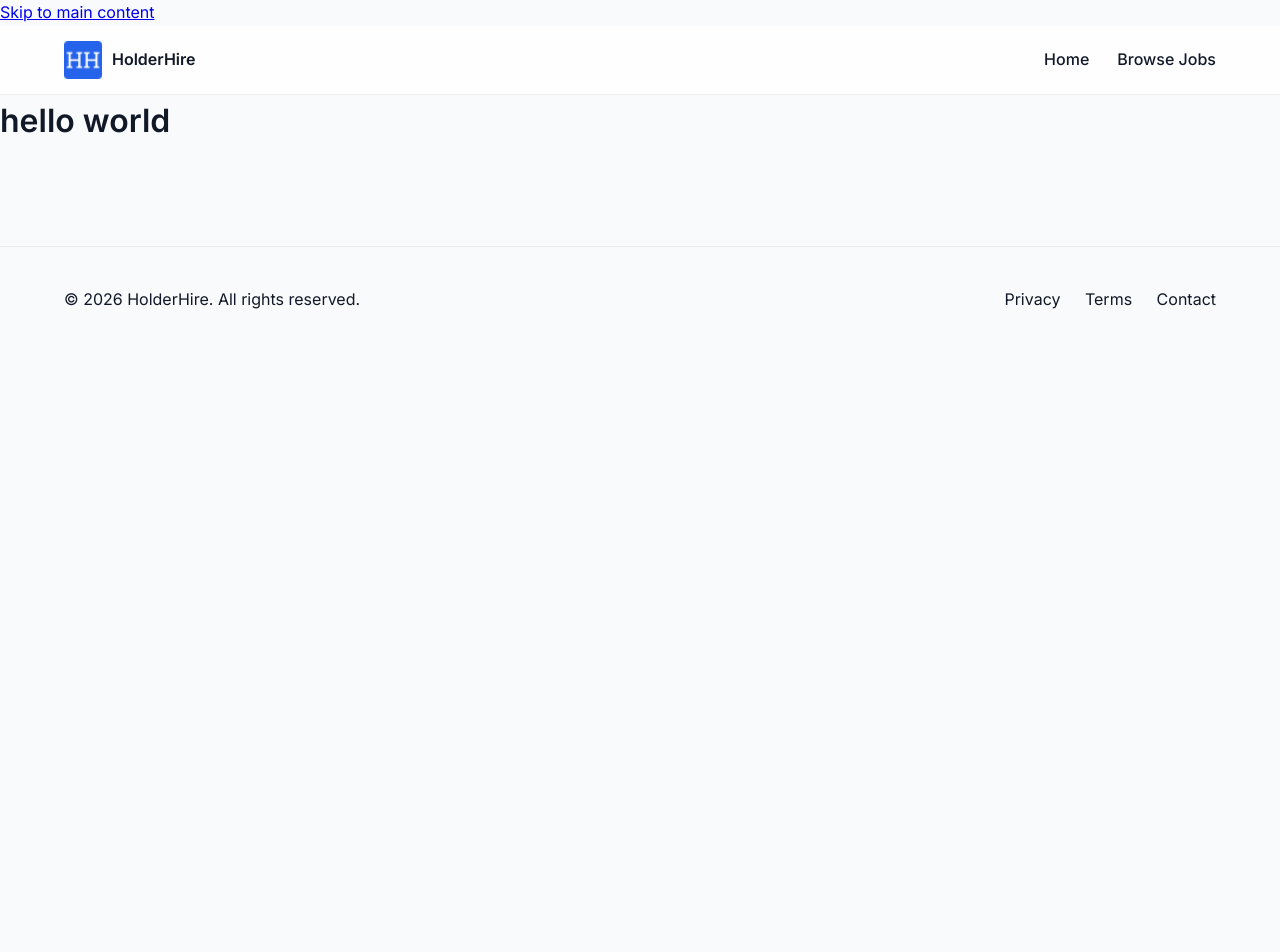
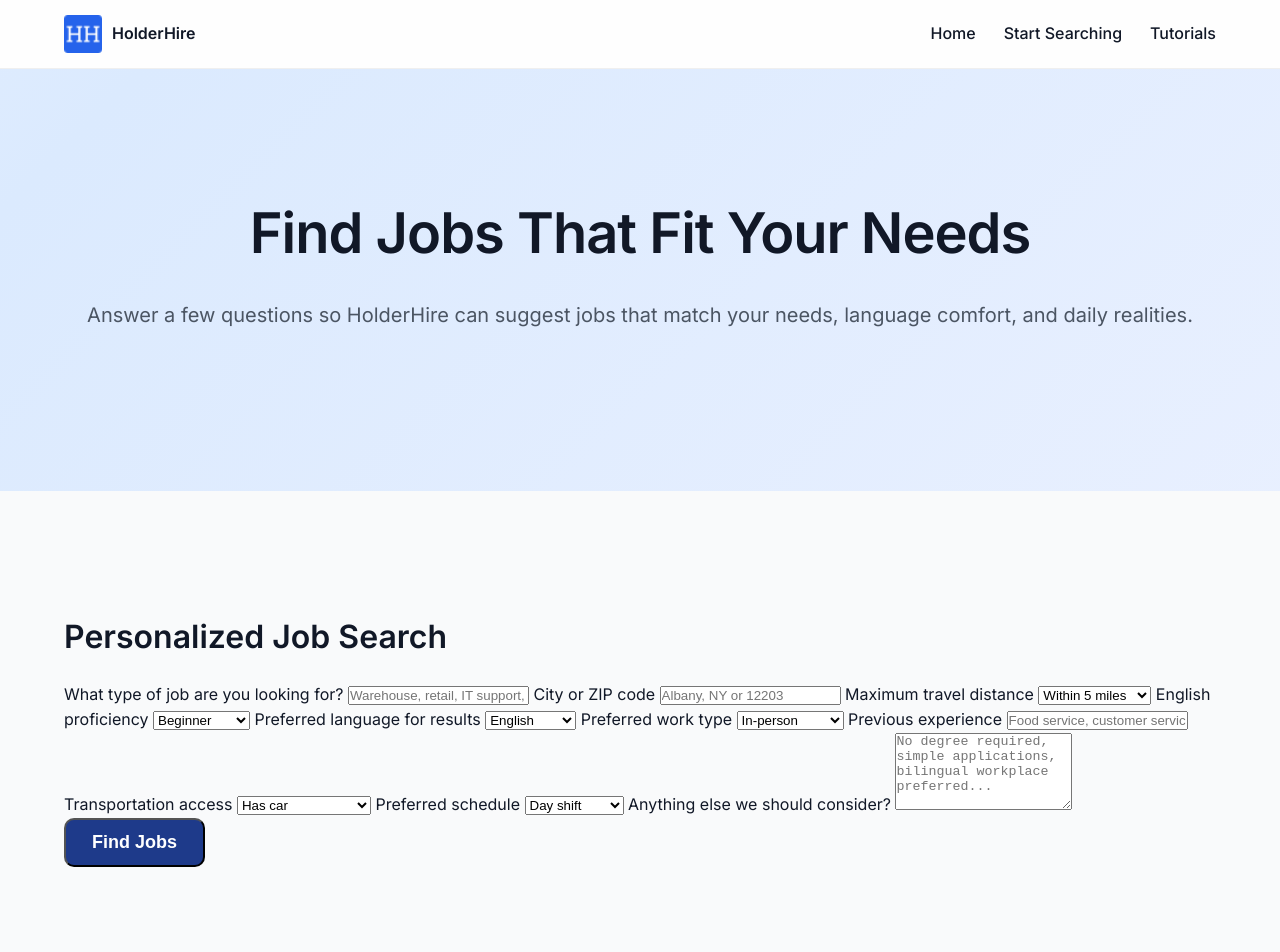
Before and after one commit to Raenell-Holder/HolderHire, a website: page Search.html in a window 1280 px wide. Shown: the top 952 px of the page. Before the commit the page ends 800 px from the top, so only its background shows below. Drawn offline with Linux system fonts and the light colour scheme.

Commit message:
Update Search.html for personalized job search

```diff
--- a/Search.html
+++ b/Search.html
@@ -1,19 +1,14 @@
 <!DOCTYPE html>
 <html lang="en">
 <head>
-    <meta charset="UTF-8">
-    <title>HolderHire | Find Jobs Your Way</title>
-    <meta name="viewport" content="width=device-width, initial-scale=1.0">
+  <meta charset="UTF-8" />
+  <title>HolderHire | Personalized Job Search</title>
+  <meta name="viewport" content="width=device-width, initial-scale=1.0" />
 
-    <!-- Google Fonts -->
   <link href="https://fonts.googleapis.com/css2?family=Inter:wght@400;500;600&family=Poppins:wght@600;700&display=swap" rel="stylesheet">
-
-    <link rel="stylesheet" href="styles.css">
+  <link rel="stylesheet" href="styles.css" />
 </head>
 <body>
-
-<a href="#main" class="skip-link">Skip to main content</a>
-
   <header class="navbar">
     <div class="container nav-container">
       <a href="index.html" class="brand">
@@ -24,14 +19,126 @@
       <nav>
         <ul class="nav-links">
           <li><a href="index.html">Home</a></li>
-                <li><a href="Search.html">Browse Jobs</a></li>
+          <li><a href="Search.html">Start Searching</a></li>
+           <li><a href="tutorials.html">Tutorials</a></li>
         </ul>
       </nav>
     </div>
   </header>
-<main id="main">
-    <h1>hello world</h1>
+
+  <main>
+    <section class="hero">
+      <div class="container hero-content">
+        <h1>Find Jobs That Fit Your Needs</h1>
+        <p class="hero-subtext">
+          Answer a few questions so HolderHire can suggest jobs that match your needs, language comfort, and daily realities.
+        </p>
+      </div>
+    </section>
+
+    <section>
+      <div class="container">
+        <h2>Personalized Job Search</h2>
+
+        <form id="jobSearchForm" class="job-form">
+          <label for="jobType">What type of job are you looking for?</label>
+          <input type="text" id="jobType" name="jobType" placeholder="Warehouse, retail, IT support, childcare..." required>
+
+          <label for="location">City or ZIP code</label>
+          <input type="text" id="location" name="location" placeholder="Albany, NY or 12203" required>
+
+          <label for="distance">Maximum travel distance</label>
+          <select id="distance" name="distance">
+            <option value="5 miles">Within 5 miles</option>
+            <option value="10 miles">Within 10 miles</option>
+            <option value="25 miles">Within 25 miles</option>
+            <option value="remote only">Remote only</option>
+          </select>
+
+          <label for="englishLevel">English proficiency</label>
+          <select id="englishLevel" name="englishLevel">
+            <option value="beginner">Beginner</option>
+            <option value="intermediate">Intermediate</option>
+            <option value="advanced">Advanced</option>
+          </select>
+
+          <label for="preferredLanguage">Preferred language for results</label>
+          <select id="preferredLanguage" name="preferredLanguage">
+            <option value="English">English</option>
+            <option value="Arabic">Arabic</option>
+            <option value="Amharic">Amharic</option>
+            <option value="Somali">Somali</option>
+            <option value="Swahili">Swahili</option>
+            <option value="Tigrinya">Tigrinya</option>
+            <option value="Yoruba">Yoruba</option>
+            <option value="Igbo">Igbo</option>
+            <option value="Hausa">Hausa</option>
+            <option value="French">French</option>
+            <option value="Portuguese">Portuguese</option>
+            <option value="Dari">Dari</option>
+            <option value="Pashto">Pashto</option>
+            <option value="Farsi">Farsi</option>
+            <option value="Kurdish">Kurdish</option>
+            <option value="Turkish">Turkish</option>
+            <option value="Hebrew">Hebrew</option>
+          </select>
+
+          <label for="workType">Preferred work type</label>
+          <select id="workType" name="workType">
+            <option value="in-person">In-person</option>
+            <option value="hybrid">Hybrid</option>
+            <option value="remote">Remote</option>
+            <option value="no preference">No preference</option>
+          </select>
+
+          <label for="experience">Previous experience</label>
+          <input type="text" id="experience" name="experience" placeholder="Food service, customer service, office work...">
+
+          <label for="transportation">Transportation access</label>
+          <select id="transportation" name="transportation">
+            <option value="has car">Has car</option>
+            <option value="public transit only">Public transit only</option>
+            <option value="needs nearby jobs">Needs nearby jobs</option>
+          </select>
+
+          <label for="schedule">Preferred schedule</label>
+          <select id="schedule" name="schedule">
+            <option value="day shift">Day shift</option>
+            <option value="evening shift">Evening shift</option>
+            <option value="night shift">Night shift</option>
+            <option value="weekends">Weekends</option>
+            <option value="flexible">Flexible</option>
+          </select>
+
+          <label for="additionalNeeds">Anything else we should consider?</label>
+          <textarea id="additionalNeeds" name="additionalNeeds" rows="5" placeholder="No degree required, simple applications, bilingual workplace preferred..."></textarea>
+
+          <button type="submit" class="btn-primary btn-large">Find Jobs</button>
+        </form>
+      </div>
+    </section>
+
+    <section id="resultsSection">
+      <div class="container">
+        <div class="results-header">
+          <h2>Recommended Jobs</h2>
+          <button id="viewSavedJobsBtn" class="btn-secondary" type="button">View Saved Jobs</button>
+        </div>
+
+        <div id="results">
+          <div class="step">
+            <p>Your personalized results will appear here after you submit the form.</p>
+          </div>
+        </div>
+
+        <div id="savedJobsSection" class="saved-jobs-section hidden">
+          <h2>Saved Jobs</h2>
+          <div id="savedJobs"></div>
+        </div>
+      </div>
+    </section>
   </main>
+
   <footer>
     <div class="container footer-content">
       <p>&copy; 2026 HolderHire. All rights reserved.</p>
@@ -42,6 +149,7 @@
       </div>
     </div>
   </footer>
+
   <script src="script.js" defer></script>
 </body>
 </html>
```
Lines whose indentation alone changed are shown as unchanged.
